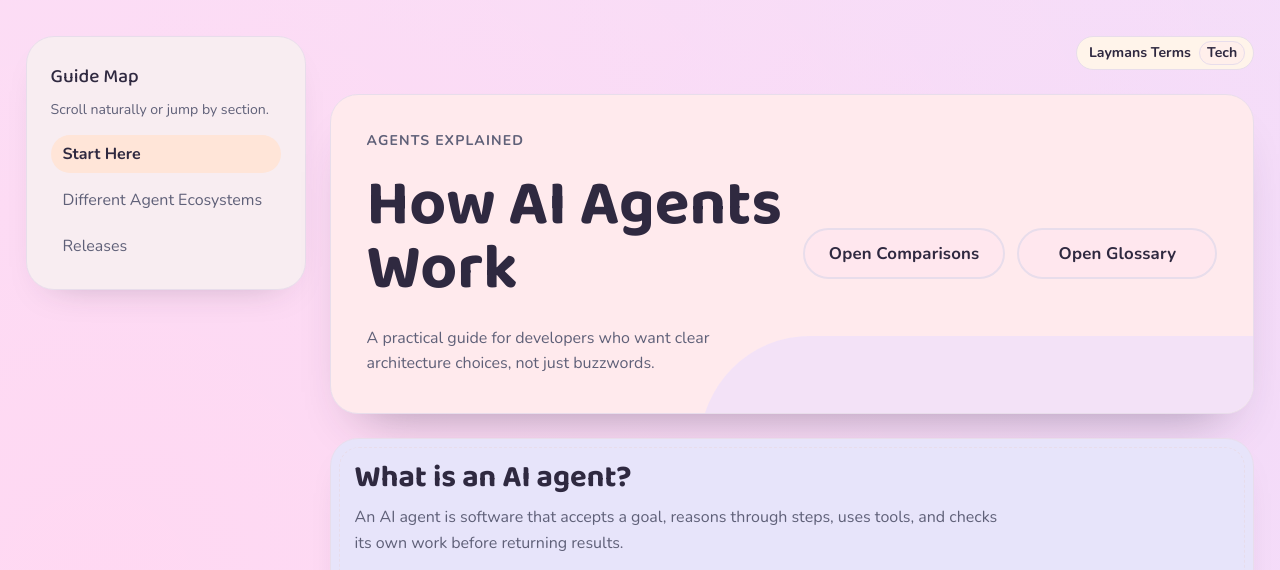
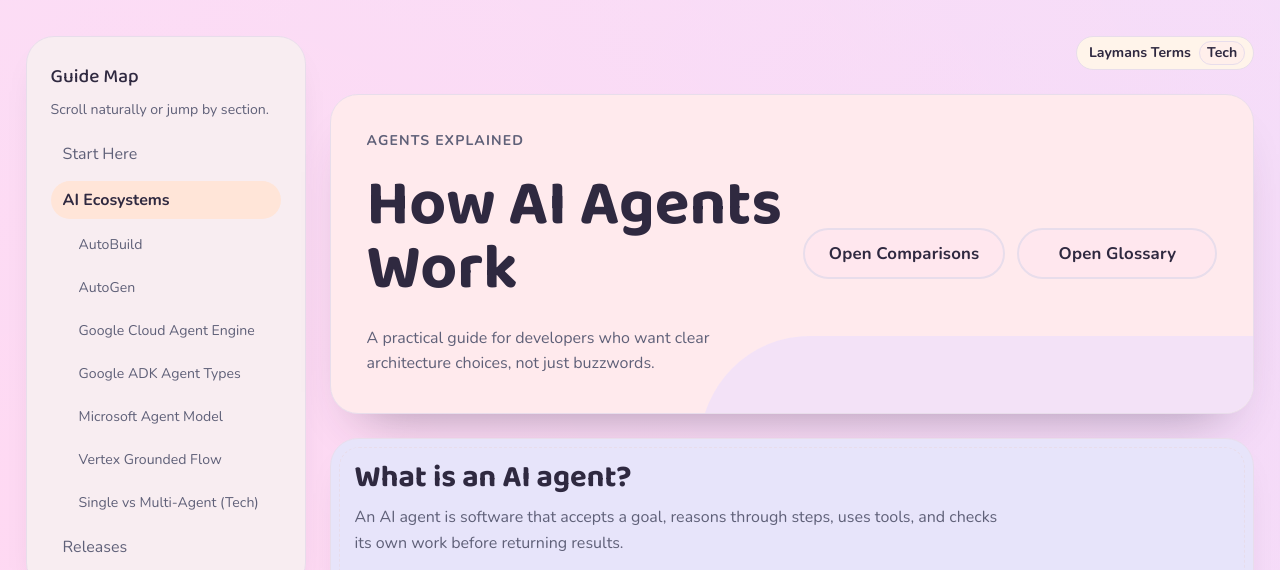
Before and after one commit to amelieav/agents-explained, a React (Vite) app: page / in a window 1280 px wide. Shown: the top 570 px of the page. Built offline with nearby package versions, Linux system fonts and the light colour scheme; no server answers.

Commit message:
feat: improve guide map anchors and simple/technical navigation UX
Fix active section tracking, add technical ecosystem sub-bookmarks with a single-vs-multi-agent technical section, and style glossary back-to-home link as a button.\n\nChecks: npm run build

```diff
--- a/src/components/SidebarNav/SidebarNav.css
+++ b/src/components/SidebarNav/SidebarNav.css
@@ -49,6 +49,11 @@
   transition: background-color var(--motion-quick), color var(--motion-quick);
 }
 
+.sidebar-nav__link--sub {
+  margin-left: var(--space-md);
+  font-size: var(--theme-size-caption);
+}
+
 .sidebar-nav__link:hover,
 .sidebar-nav__link:focus-visible {
   background: color-mix(in srgb, var(--accent-primary) 48%, var(--surface-layer) 52%);
--- a/src/components/SidebarNav/SidebarNav.tsx
+++ b/src/components/SidebarNav/SidebarNav.tsx
@@ -24,7 +24,11 @@ export function SidebarNav({
           <li key={item.id}>
             <a
               href={`#${item.id}`}
-              className={classNames("sidebar-nav__link", activeId === item.id && "sidebar-nav__link--active")}
+              className={classNames(
+                "sidebar-nav__link",
+                item.level === 1 && "sidebar-nav__link--sub",
+                activeId === item.id && "sidebar-nav__link--active"
+              )}
               onClick={onNavigate}
             >
               {item.label}
--- a/src/pages/GlossaryPage.css
+++ b/src/pages/GlossaryPage.css
@@ -47,6 +47,21 @@
   max-width: 70ch;
   line-height: 1.6;
   color: var(--text-muted);
+}
+
+.glossary-page__back-link {
+  justify-self: start;
+  text-decoration: none;
+  font-weight: 700;
+  border: 1px solid var(--border-soft);
+  border-radius: var(--radius-pill);
+  padding: var(--space-xs) var(--space-md);
+  background: color-mix(in srgb, var(--surface-layer) 62%, var(--accent-primary) 38%);
+}
+
+.glossary-page__back-link:hover,
+.glossary-page__back-link:focus-visible {
+  text-decoration: underline;
 }
 
 .glossary-page__controls {
--- a/src/pages/GlossaryPage.tsx
+++ b/src/pages/GlossaryPage.tsx
@@ -137,7 +137,9 @@ export function GlossaryPage(): JSX.Element {
           <p>{glossaryPageCopy.eyebrow}</p>
           <h1>{glossaryPageCopy.title}</h1>
           <p>{translate(glossaryPageCopy.subtitle)}</p>
-          <Link to="/">{glossaryPageCopy.backLabel}</Link>
+          <Link className="glossary-page__back-link" to="/">
+            Back to Home
+          </Link>
         </header>
 
         <form className="glossary-page__controls" onSubmit={onSearch}>
--- a/src/pages/HomePage.tsx
+++ b/src/pages/HomePage.tsx
@@ -13,13 +13,15 @@ import googleCloudDiagram from "../images/google.webp";
 import microsoftDiagram from "../images/microsoft.webp";
 import simpleAgentDiagram from "../images/simple-agent-diagram-of-single-agents-vs-multi-agents.webp";
 import vertexDiagram from "../images/vertex-ai.webp";
-import { navItems } from "../content/sections";
 import { useLanguage } from "../language/LanguageProvider";
+import { NavItem } from "../types/content";
 import { useActiveSection } from "../utils/useActiveSection";
 import "./HomePage.css";
 
 interface TechnicalEcosystem {
   id: string;
+  sectionId: string;
+  bookmarkLabel: string;
   title: string;
   sourceLabel: string;
   sourceUrl: string;
@@ -63,6 +65,8 @@ const simpleHomeCopy = {
 const technicalEcosystems: TechnicalEcosystem[] = [
   {
     id: "autobuild",
+    sectionId: "ecosystem-autobuild",
+    bookmarkLabel: "AutoBuild",
     title: "Agent AutoBuild (Role-Specialized Collaboration Model)",
     sourceLabel: "AG2 AutoBuild docs",
     sourceUrl: "https://docs.ag2.ai/latest/docs/blog/2023/11/26/Agent-AutoBuild/",
@@ -81,6 +85,8 @@ const technicalEcosystems: TechnicalEcosystem[] = [
   },
   {
     id: "autogen",
+    sectionId: "ecosystem-autogen",
+    bookmarkLabel: "AutoGen",
     title: "AutoGen (Conversable Agent Framework)",
     sourceLabel: "microsoft/autogen",
     sourceUrl: "https://github.com/microsoft/autogen",
@@ -98,6 +104,8 @@ const technicalEcosystems: TechnicalEcosystem[] = [
   },
   {
     id: "google-cloud-agent-engine",
+    sectionId: "ecosystem-google-cloud",
+    bookmarkLabel: "Google Cloud Agent Engine",
     title: "Google Cloud Agent Engine (Orchestrated Enterprise Agents)",
     sourceLabel: "Google Cloud architecture docs",
     sourceUrl: "https://docs.cloud.google.com/architecture/multiagent-ai-system",
@@ -115,6 +123,8 @@ const technicalEcosystems: TechnicalEcosystem[] = [
   },
   {
     id: "google-adk",
+    sectionId: "ecosystem-google-adk",
+    bookmarkLabel: "Google ADK Agent Types",
     title: "Google ADK Agent Types",
     sourceLabel: "Google ADK docs",
     sourceUrl: "https://google.github.io/adk-docs/agents/multi-agents/",
@@ -132,6 +142,8 @@ const technicalEcosystems: TechnicalEcosystem[] = [
   },
   {
     id: "microsoft-agent-model",
+    sectionId: "ecosystem-microsoft-model",
+    bookmarkLabel: "Microsoft Agent Model",
     title: "Microsoft Agent Model (Tool-Centric Agent)",
     sourceLabel: "Microsoft Azure AI Agents docs",
     sourceUrl: "https://learn.microsoft.com/en-us/azure/ai-services/agents/overview",
@@ -149,6 +161,8 @@ const technicalEcosystems: TechnicalEcosystem[] = [
   },
   {
     id: "vertex-grounded-flow",
+    sectionId: "ecosystem-vertex-grounded-flow",
+    bookmarkLabel: "Vertex Grounded Flow",
     title: "Vertex AI Search Grounded Flow",
     sourceLabel: "Vertex AI grounding docs",
     sourceUrl: "https://cloud.google.com/vertex-ai/generative-ai/docs/grounding/grounding-with-vertex-ai-search",
@@ -169,7 +183,33 @@ const technicalEcosystems: TechnicalEcosystem[] = [
 export function HomePage(): JSX.Element {
   const { plainModeEnabled } = useLanguage();
   const [drawerOpen, setDrawerOpen] = useState(false);
-  const ids = useMemo(() => navItems.map((item) => item.id), []);
+  const navItems = useMemo<NavItem[]>(() => {
+    const baseItems: NavItem[] = [
+      { id: "intro", label: "Start Here" },
+      { id: "mental-model", label: plainModeEnabled ? "AI Agent Basics" : "AI Ecosystems" },
+      { id: "releases", label: "Releases" }
+    ];
+
+    if (plainModeEnabled) {
+      return baseItems;
+    }
+
+    const ecosystemItems: NavItem[] = technicalEcosystems.map((ecosystem) => ({
+      id: ecosystem.sectionId,
+      label: ecosystem.bookmarkLabel,
+      level: 1
+    }));
+
+    return [
+      baseItems[0],
+      baseItems[1],
+      ...ecosystemItems,
+      { id: "single-vs-multi-agents-tech", label: "Single vs Multi-Agent (Tech)", level: 1 },
+      baseItems[2]
+    ];
+  }, [plainModeEnabled]);
+
+  const ids = useMemo(() => navItems.map((item) => item.id), [navItems]);
   const activeId = useActiveSection(ids);
 
   return (
@@ -257,7 +297,7 @@ export function HomePage(): JSX.Element {
             ) : (
               <div className="home-page__ecosystem-stack">
                 {technicalEcosystems.map((ecosystem) => (
-                  <article className="home-page__ecosystem-card" key={ecosystem.id}>
+                  <article className="home-page__ecosystem-card" key={ecosystem.id} id={ecosystem.sectionId}>
                     <div className="home-page__loop-meta">
                       <h3 className="home-page__subheading">{ecosystem.title}</h3>
                       <a href={ecosystem.sourceUrl} target="_blank" rel="noreferrer">
@@ -300,6 +340,49 @@ export function HomePage(): JSX.Element {
                     </div>
                   </article>
                 ))}
+
+                <article className="home-page__ecosystem-card home-page__ecosystem-card--comparison" id="single-vs-multi-agents-tech">
+                  <div className="home-page__loop-meta">
+                    <h3 className="home-page__subheading">Single-Agent vs Multi-Agent Systems (Technical)</h3>
+                  </div>
+
+                  <div className="home-page__walkthrough">
+                    <div className="home-page__walkthrough-block">
+                      <h5>Single-agent architecture</h5>
+                      <p>
+                        One agent owns planning, tool use, and response generation end-to-end. This minimizes coordination overhead,
+                        simplifies tracing, and is usually easier to operate in production.
+                      </p>
+                    </div>
+
+                    <div className="home-page__walkthrough-block">
+                      <h5>Multi-agent architecture</h5>
+                      <p>
+                        A coordinator delegates work to specialist agents (for example, retrieval, analysis, and validation). This improves
+                        specialization and parallelism but introduces inter-agent contracts and routing complexity.
+                      </p>
+                    </div>
+
+                    <div className="home-page__walkthrough-block">
+                      <h5>Key technical tradeoffs</h5>
+                      <ul>
+                        <li>Coordination complexity: low in single-agent, high in multi-agent.</li>
+                        <li>Latency and cost: generally lower in single-agent, often higher in multi-agent.</li>
+                        <li>Debuggability: simpler traces in single-agent, distributed traces in multi-agent.</li>
+                        <li>Specialization: limited in single-agent, stronger role specialization in multi-agent.</li>
+                        <li>Fault isolation: coarse in single-agent, better branch isolation in multi-agent.</li>
+                      </ul>
+                    </div>
+
+                    <div className="home-page__walkthrough-block">
+                      <h5>Selection rule</h5>
+                      <p>
+                        Start with single-agent for most production paths. Move to multi-agent only when specialization, parallel throughput,
+                        or independent validation stages become clear bottlenecks.
+                      </p>
+                    </div>
+                  </div>
+                </article>
               </div>
             )}
           </SectionShell>
--- a/src/types/content.ts
+++ b/src/types/content.ts
@@ -1,11 +1,9 @@
-export type SectionId =
-  | "intro"
-  | "mental-model"
-  | "releases";
+export type SectionId = string;
 
 export interface NavItem {
   id: SectionId;
   label: string;
+  level?: 0 | 1;
 }
 
 export interface LoopStep {
--- a/src/utils/useActiveSection.ts
+++ b/src/utils/useActiveSection.ts
@@ -5,30 +5,62 @@ export function useActiveSection(ids: SectionId[]): SectionId {
   const [activeId, setActiveId] = useState<SectionId>(ids[0]);
 
   useEffect(() => {
-    const observer = new IntersectionObserver(
-      (entries) => {
-        const visible = entries
-          .filter((entry) => entry.isIntersecting)
-          .sort((a, b) => b.intersectionRatio - a.intersectionRatio);
+    if (ids.length === 0) {
+      return;
+    }
 
-        if (visible[0]) {
-          setActiveId(visible[0].target.id as SectionId);
+    const sections = ids
+      .map((id) => document.getElementById(id))
+      .filter((node): node is HTMLElement => Boolean(node));
+
+    if (sections.length === 0) {
+      return;
+    }
+
+    let frame = 0;
+
+    const updateActive = (): void => {
+      const marker = window.innerHeight * 0.32;
+      let nextActive = sections[0].id as SectionId;
+
+      for (const section of sections) {
+        const rect = section.getBoundingClientRect();
+        if (rect.top <= marker) {
+          nextActive = section.id as SectionId;
         }
-      },
-      {
-        rootMargin: "-20% 0px -60% 0px",
-        threshold: [0.2, 0.5, 0.8]
+
+        if (rect.top <= marker && rect.bottom >= marker) {
+          nextActive = section.id as SectionId;
+          break;
+        }
       }
-    );
 
-    ids.forEach((id) => {
-      const node = document.getElementById(id);
-      if (node) {
-        observer.observe(node);
+      setActiveId(nextActive);
+    };
+
+    const onScroll = (): void => {
+      if (frame) {
+        return;
       }
-    });
 
-    return () => observer.disconnect();
+      frame = window.requestAnimationFrame(() => {
+        updateActive();
+        frame = 0;
+      });
+    };
+
+    updateActive();
+    window.addEventListener("scroll", onScroll, { passive: true });
+    window.addEventListener("resize", onScroll);
+
+    return () => {
+      if (frame) {
+        window.cancelAnimationFrame(frame);
+      }
+
+      window.removeEventListener("scroll", onScroll);
+      window.removeEventListener("resize", onScroll);
+    };
   }, [ids]);
 
   return activeId;
```
